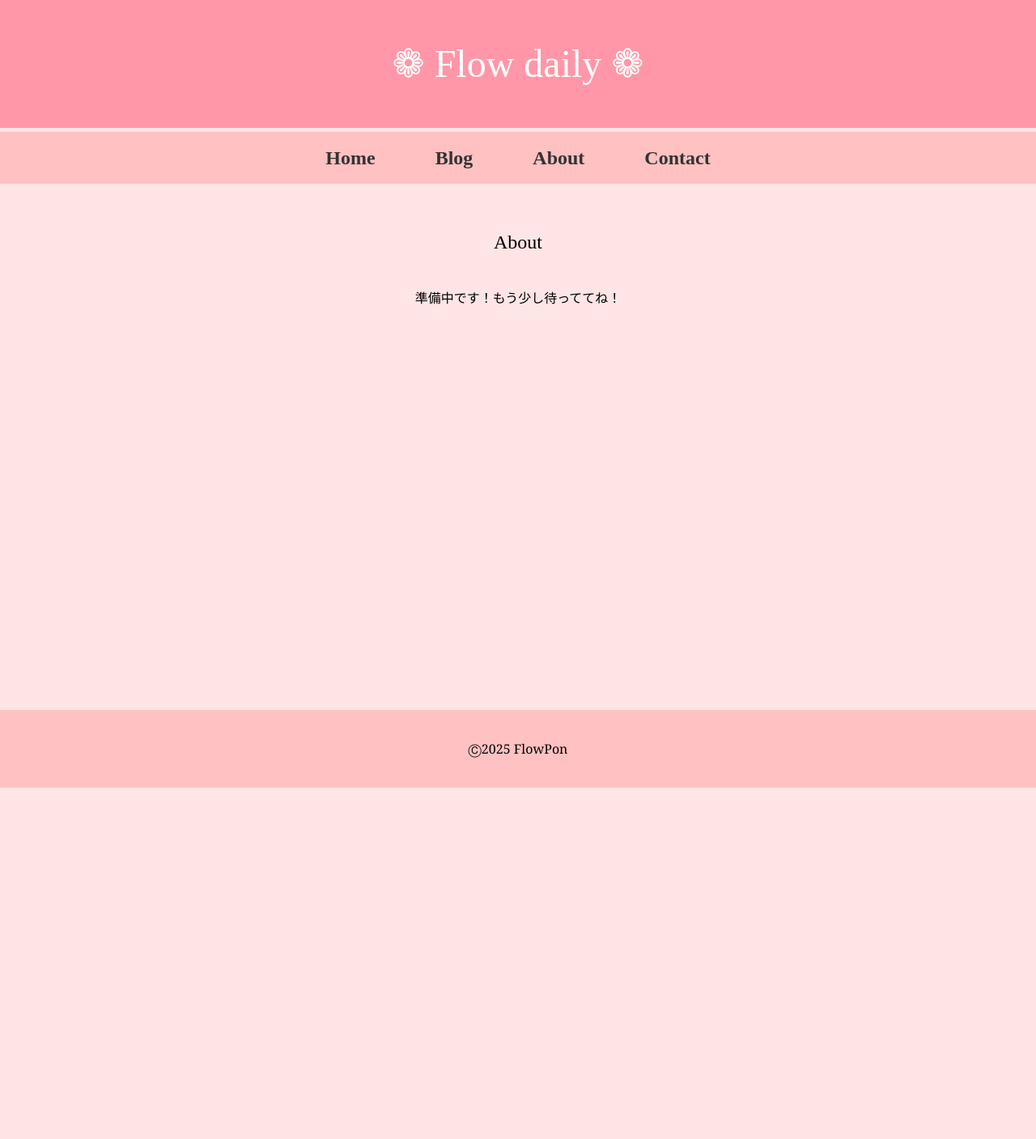
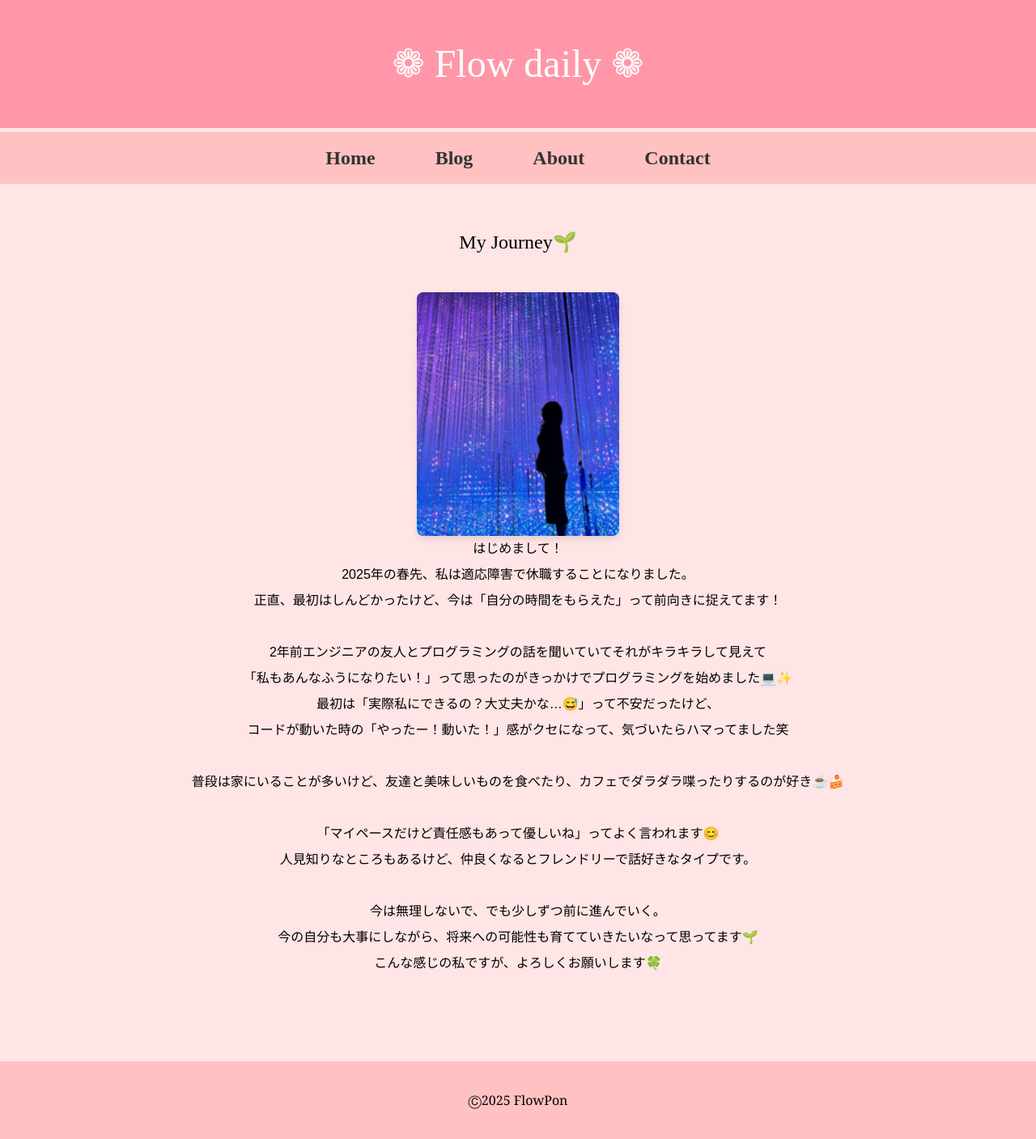
Before and after one commit to flowpon/flowpon.github.io, a Jekyll site: the page built from about.md, in a window 1280 px wide. Shown: the whole page at 81% size. Built offline with Jekyll 4.4.1, drawn with Linux system fonts in a browser that asks for light colours; some web fonts are replaced; before the commit the page ends 973 px from its top, so only the background shows below that.

Commit message:
aaboutの編集、画像追加

```diff
--- a/_layouts/default.html
+++ b/_layouts/default.html
@@ -20,7 +20,7 @@
       rel="stylesheet"
     />
     <link
-      href="https://fonts.googleapis.com/css2?family=Hachi+Maru+Pop&display=swap"
+      href="https://fonts.googleapis.com/css2?family=Zen+Maru+Gothic&display=swap"
       rel="stylesheet"
     />
   </head>
--- a/about.md
+++ b/about.md
@@ -4,6 +4,29 @@ permalink: /about
 ---
 
 <div id="about" class="page">
-    <h2>About</h2>
-    <p>準備中です！もう少し待っててね！</p>
+    <h2>My Journey🌱</h2>
+    <img src="{{ '/assets/images/my_image.jpg' | relative_url }}" alt="私" />
+    <p>はじめまして！<br>
+        2025年の春先、私は適応障害で休職することになりました。<br>
+        正直、最初はしんどかったけど、今は「自分の時間をもらえた」って前向きに捉えてます！
+        <br>
+        <br>
+        2年前エンジニアの友人とプログラミングの話を聞いていてそれがキラキラして見えて<br>
+        「私もあんなふうになりたい！」って思ったのがきっかけでプログラミングを始めました💻✨<br>
+        最初は「実際私にできるの？大丈夫かな…😅」って不安だったけど、<br>
+        コードが動いた時の「やったー！動いた！」感がクセになって、気づいたらハマってました笑
+        <br>
+        <br>
+        普段は家にいることが多いけど、友達と美味しいものを食べたり、カフェでダラダラ喋ったりするのが好き☕️🍰
+        <br>
+        <br>
+        「マイペースだけど責任感もあって優しいね」ってよく言われます😊<br>
+        人見知りなところもあるけど、仲良くなるとフレンドリーで話好きなタイプです。
+        <br>
+        <br>
+        今は無理しないで、でも少しずつ前に進んでいく。<br>
+        今の自分も大事にしながら、将来への可能性も育てていきたいなって思ってます🌱
+        <br>
+        こんな感じの私ですが、よろしくお願いします🍀
+    </p>
 </div>
--- a/assets/css/style.css
+++ b/assets/css/style.css
@@ -46,11 +46,6 @@ header {
   margin: 0;
   line-height: 1.2;
 }
-
-/* .logo img { */
-/* height: 3rem; 固定サイズに変更 */
-/* width: auto; */
-/* } */
 
 /* ナビゲーション */
 nav {
@@ -114,15 +109,29 @@ main {
   margin-bottom: 30px;
 }
 .page p {
-  font-family: "Hachi Maru Pop", cursive;
+  font-family: "Zen Maru Gothic", sans-serif;
   margin-bottom: 15px;
+  font-size: 16px;
+  line-height: 2;
 }
+
 .page img {
   display: block;
   margin: 0 auto;
   width: 100%;
   max-width: 500px;
   height: auto;
+  border-radius: 8px;
+  box-shadow: 0 4px 8px rgba(0, 0, 0, 0.1);
+}
+
+#about img {
+  display: block;
+  margin: 0 auto;
+  width: 100%;
+  max-width: 250px;
+  height: auto;
+  object-fit: cover;
   border-radius: 8px;
   box-shadow: 0 4px 8px rgba(0, 0, 0, 0.1);
 }
```
Also changed, not shown: assets/images/my_image.jpg (added).
